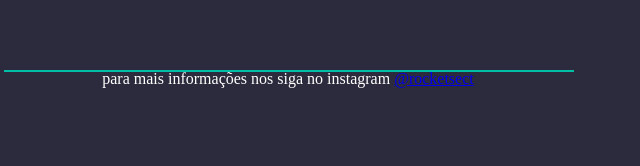
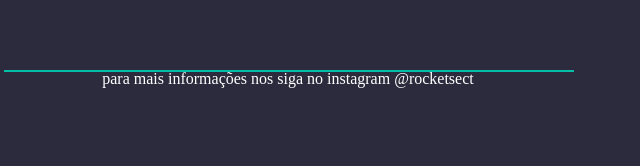
Before and after one commit to Neoghostbr-ms22/Desafio4STAGE2AVAN-ADOexplorer, a plain HTML site: page index.html in a window 1280 px wide. Shown: the part 580-746 px from the top of the page, 360-1000 px from the left. Drawn offline with nearby package versions, Linux system fonts and the light colour scheme.

Commit message:
Update style.css

```diff
--- a/style.css
+++ b/style.css
@@ -96,6 +96,11 @@ footer {
     text-align: center;
 }
 
+#footer {
+  text-decoration: none;
+  color: #FFFFFF;
+}
+
 line {
   position: absolute;
   width: 568px;
```
